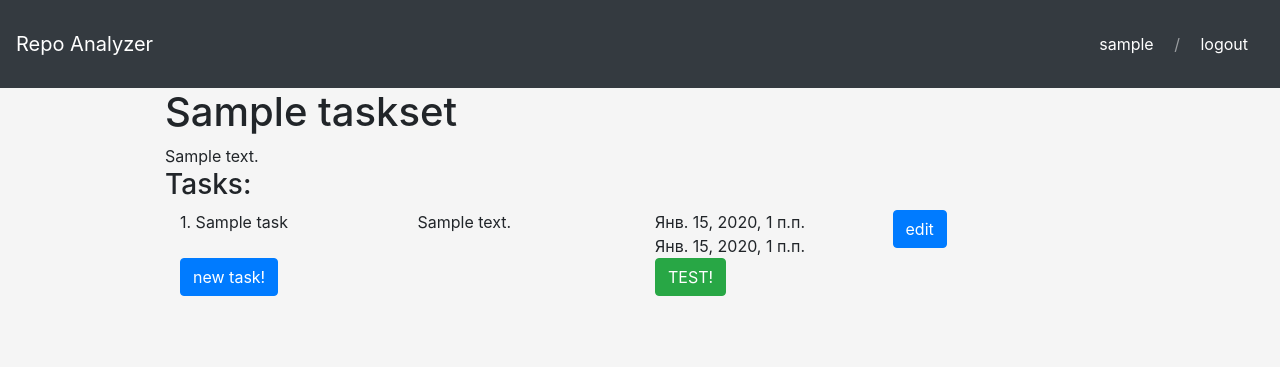
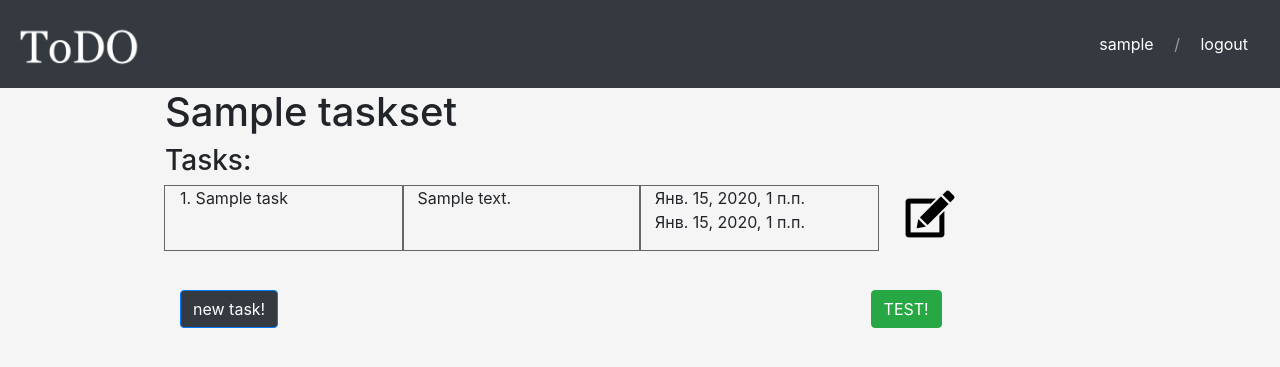
Before and after one commit to Dimanaux/repo-analyzer, a Django app: page /tasksets/1/ in a window 1280 px wide. Shown: the top 367 px of the page. Run offline with Django 3.2, Linux system fonts and the light colour scheme; a user stored in the database is signed in; tables that the repository leaves empty hold one stand-in row (values such as "Sample post"); some libraries are stand-ins or nearby versions.

Commit message:
commit with design

```diff
--- a/front/static/css/style.css
+++ b/front/static/css/style.css
@@ -1,3 +1,9 @@
 body {
     background-color: whitesmoke;
 }
+.btn-primary{
+    background-color: #343a40;
+}
+a :hover{
+   outline: 1px solid #666;
+}
--- a/front/templates/front/NewTaskSet.html
+++ b/front/templates/front/NewTaskSet.html
@@ -7,7 +7,7 @@
 {% block content %}
 
     <div class="row">
-        <h1>Create new taskset</h1>
+        <div class="col mx-auto text-center" style="margin-bottom: 10vh; margin-top: 5vh;"><h1>Create new taskset</h1></div>
     </div>
 
     <form action="{% url 'create_task_set' %}" enctype="multipart/form-data" method="POST" class="row">
--- a/front/templates/front/TaskSet.html
+++ b/front/templates/front/TaskSet.html
@@ -9,9 +9,9 @@
         <h1>{{ taskset.title }}</h1>
     </div>
 
-    <div class="row">
+    <!--<div class="row">
         {{ taskset.description }}
-    </div>
+    </div>-->
 
 
     <div class="row">
@@ -21,15 +21,15 @@
     {% if tasks %}
         {% for task in tasks %}
             <div class="row">
-                <div class="col">{{ task.number }}. {{ task.title }}</div>
-                <div class="col">{{ task.description }}</div>
-                <div class="col">
+                <div class="col" style="outline: 1px solid #666;">{{ task.number }}. {{ task.title }}</div>
+                <div class="col" style="outline: 1px solid #666;">{{ task.description }}</div>
+                <div class="col" style="outline: 1px solid #666;">
                     <div>{{ task.time_from }}</div>
                     <div>{{ task.time_to }}</div>
                 </div>
                 <div class="col">
 
-                    <button type="button" class="btn btn-primary">edit</button>
+                    <a href=""><img src="../../static/images/edit.png" style="width: 64px;"></a>
                 </div>
             </div>
         {% endfor %}
@@ -40,12 +40,12 @@
     {% endif %}
 
 
-    <div class="row">
-        <div class="col">
+    <div class="row" style="margin-top: 5vh;">
+        <div class="col-6">
             <a class="btn btn-primary" href="{% url 'create_task' number=taskset.number %}" role="button">new task!</a>
         </div>
 
-        <div class="col">
+        <div class="col-4 text-right">
             <a class="btn btn-success" href="{% url 'test' number=taskset.number %}" role="button">TEST!</a>
         </div>
     </div>
--- a/front/templates/front/base.html
+++ b/front/templates/front/base.html
@@ -19,7 +19,7 @@
 <body>
 
 <div class="navbar navbar-dark bg-dark">
-    <a href="{% url 'index' %}" class="navbar-brand">Repo Analyzer</a>
+    <a href="{% url 'index' %}" class="navbar-brand"><img src="../../static/images/logo2.png" style="width: 128px; outline: 0px solid #666;"></a>
     {% if user.is_authenticated %}
 
         <span class="navbar-text">
--- a/repo_analyzer/settings.py
+++ b/repo_analyzer/settings.py
@@ -9,9 +9,7 @@ https://docs.djangoproject.com/en/2.0/topics/settings/
 For the full list of settings and their values, see
 https://docs.djangoproject.com/en/2.0/ref/settings/
 """
-
 import os
-
 # Build paths inside the project like this: os.path.join(BASE_DIR, ...)
 BASE_DIR = os.path.dirname(os.path.dirname(os.path.abspath(__file__)))
 
--- a/repo_analyzer/urls.py
+++ b/repo_analyzer/urls.py
@@ -16,6 +16,7 @@ Including another URLconf
 from django.contrib import admin
 from django.urls import path, include
 
+
 urlpatterns = [
     path('admin/', admin.site.urls, name='admin'),
     path('', include('front.urls'), name='front'),
```
Also changed, not shown: front/templates/front/TaskSets.html (+8 -4 lines), front/static/images/edit.png (added), front/static/images/logo2.png (added), 1 other file.
